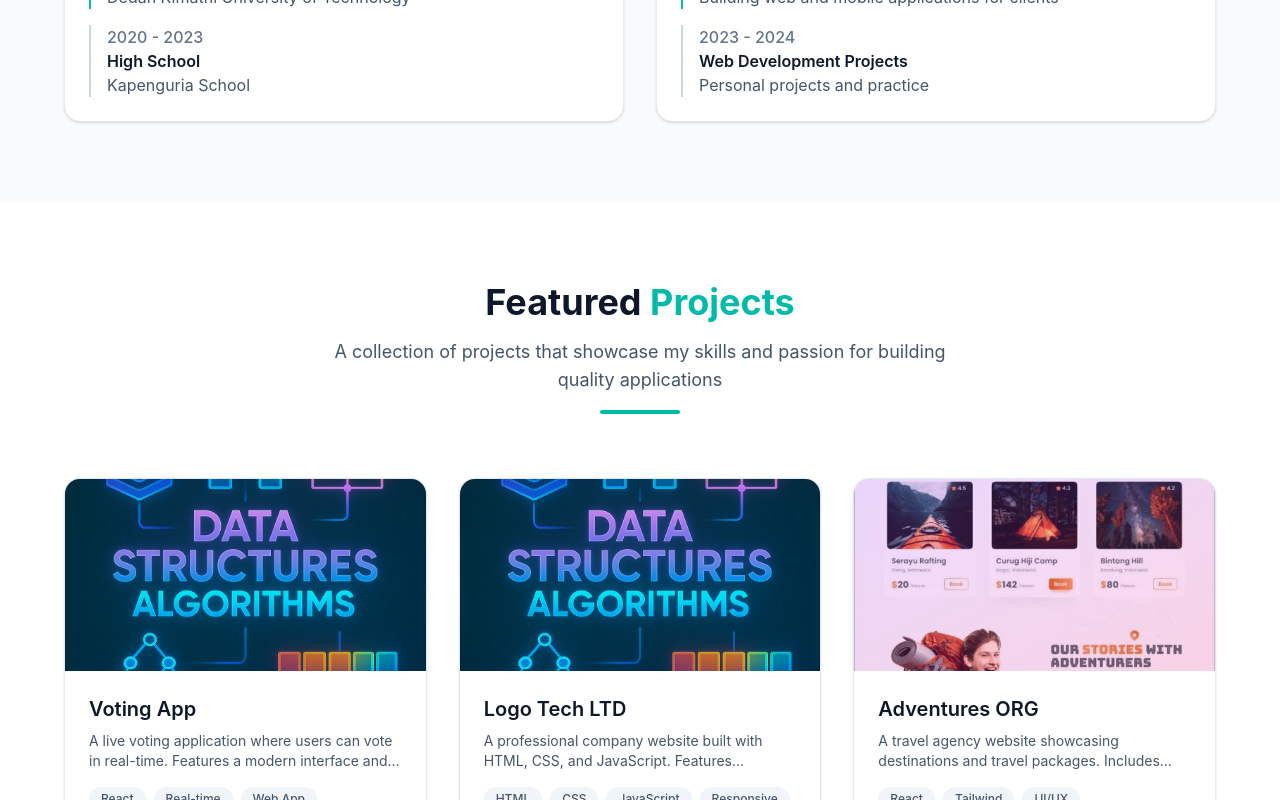
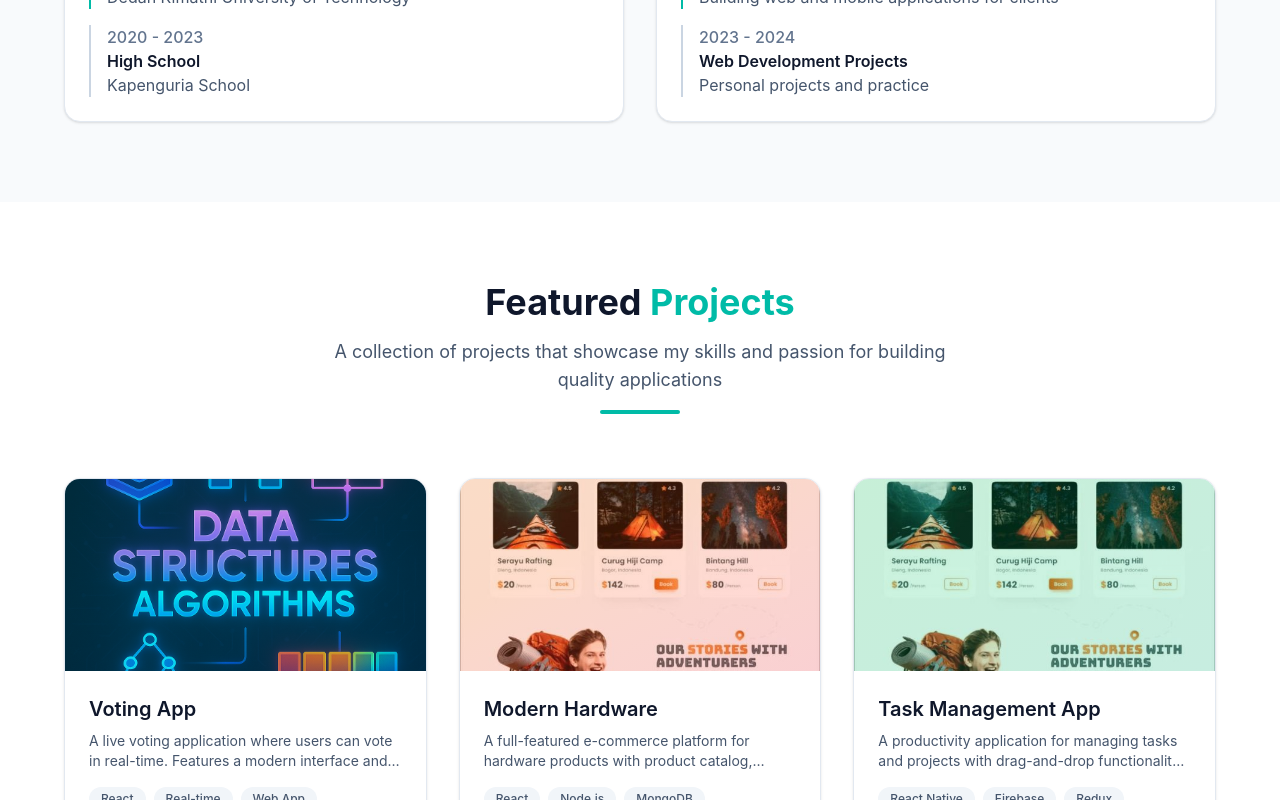
Before and after one commit to potter7-deep/folio, a React (Vite) app: page / in a window 1280 px wide. Shown: the part 2000-2800 px from the top of the page. Built offline with nearby package versions, Linux system fonts and the light colour scheme.

Commit message:
LIVE-SHOW

```diff
--- a/src/Projects.jsx
+++ b/src/Projects.jsx
@@ -5,7 +5,7 @@
 
 function Projects() {
   const projects = [
-{
+    {
       title: "Voting App",
       description: "A live voting application where users can vote in real-time. Features a modern interface and instant result updates.",
       image: image1,
@@ -15,38 +15,11 @@
       color: "from-teal-500 to-cyan-500"
     },
     {
-      title: "Logo Tech LTD",
-      description: "A professional company website built with HTML, CSS, and JavaScript. Features responsive design, modern aesthetics, and smooth animations.",
-      image: image1,
-      tags: ["HTML", "CSS", "JavaScript", "Responsive"],
-      liveLink: "#",
-      githubLink: "#",
-      color: "from-teal-500 to-cyan-500"
-    },
-    {
-      title: "Adventures ORG",
-      description: "A travel agency website showcasing destinations and travel packages. Includes booking forms and interactive galleries.",
+      title: "Modern Hardware",
+      description: "A full-featured e-commerce platform for hardware products with product catalog, shopping cart, checkout functionality, and modern UI.",
       image: image2,
-      tags: ["React", "Tailwind", "UI/UX"],
-      liveLink: "#",
-      githubLink: "#",
-      color: "from-purple-500 to-pink-500"
-    },
-    {
-      title: "Authentication System",
-      description: "A secure login and registration system with form validation, password hashing, and session management.",
-      image: image3,
-      tags: ["Node.js", "Express", "MongoDB", "JWT"],
-      liveLink: "#",
-      githubLink: "#",
-      color: "from-blue-500 to-indigo-500"
-    },
-    {
-      title: "E-Commerce Platform",
-      description: "A full-featured online store with product catalog, shopping cart, checkout functionality, and admin dashboard.",
-      image: image1,
-      tags: ["React", "Node.js", "MongoDB", "Stripe"],
-      liveLink: "#",
+      tags: ["React", "Node.js", "MongoDB", "E-Commerce"],
+      liveLink: "https://modern-hardware-app.onrender.com/products",
       githubLink: "#",
       color: "from-orange-500 to-red-500"
     },
```
